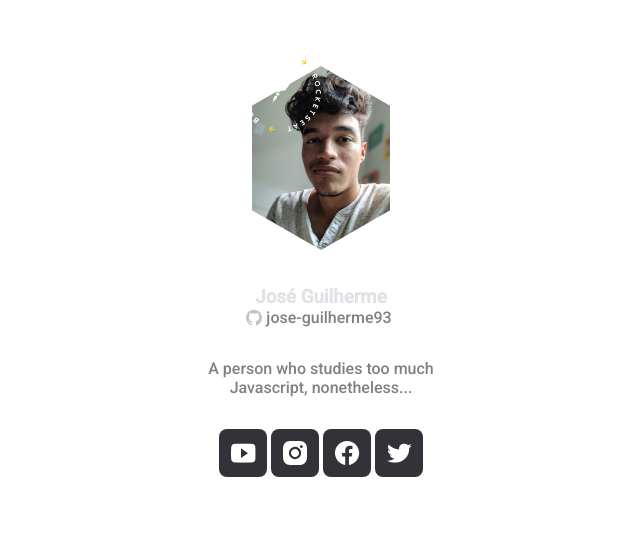
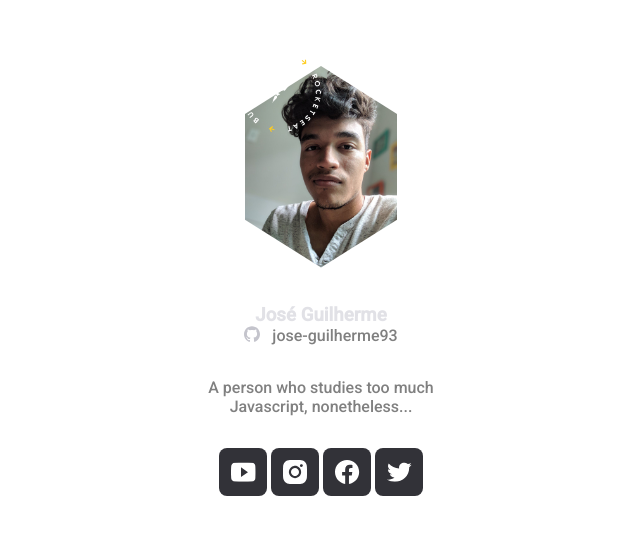
Before and after one commit to jose-guilherme93/Cool-ticket, a plain HTML site: page index.html in a window 1280 px wide. Shown: the part 118-652 px from the top of the page, without its empty margins (319-959 px from the left). Drawn offline with Linux system fonts and the light colour scheme.

Commit message:
change formatting in index.html and style.css

```diff
--- a/index.html
+++ b/index.html
@@ -5,12 +5,14 @@
     <meta http-equiv="X-UA-Compatible" content="IE=edge">
     <meta name="viewport" content="width=device-width, initial-scale=1.0">
     <title>Cool-ticket</title>
+    <link rel="shortcut icon" href="assets/rocketseat-logo.png" type="image/x-icon">
     <link rel="stylesheet" href="style.css">
 
     <link rel="preconnect" href="https://fonts.googleapis.com">
 <link rel="preconnect" href="https://fonts.gstatic.com" crossorigin>
 <link href="https://fonts.googleapis.com/css2?family=Roboto:wght@500&display=swap" rel="stylesheet">
 </head>
+
 <body>
     <main>
         <section class="content">
@@ -26,8 +28,9 @@
             <h3>José Guilherme</h3>
 
             <section class="nickname">
-                <img src="assets/github 2.svg" alt="icone github">
-                <p>jose-guilherme93</p>
+
+                <a href="https://github.com/jose-guilherme93" target="_blank"><img src="assets/github 2.svg" alt="icone github"></a>
+                <a href="https://github.com/jose-guilherme93" target="_blank"><p>jose-guilherme93</p></a>
             </section>
 
             <p class="text-description">A person who studies too much Javascript, nonetheless...</p>
@@ -35,16 +38,11 @@
             <section class="imagesSocialMedia">
                 <a href="https://www.youtube.com/channel/UC0SE0ZpXJE8rn9Sypl7uAoQ" target="_blank"><img src="assets/youtube.svg" class="rounded"  alt="icone youtube"></a>
 
-                <a href="" target="_blank"><img src="assets/instagram.svg"class="rounded" alt="icone instagram"></a>
+                <a href=""><img src="assets/instagram.svg"class="rounded" alt="icone instagram"></a>
 
-                <a href="" target="_blank"> <img src="assets/facebook.svg"class="rounded" alt="icone facebook"></a>
+                <a href=""> <img src="assets/facebook.svg"class="rounded" alt="icone facebook"></a>
 
-                <a href=" target="_blank"><img src="assets/twitter.svg"class="rounded" alt="icone twitter"></a>
-
-
-
-
-
+                <a href="#"><img src="assets/twitter.svg"class="rounded" alt="icone twitter"></a>
 
             </section>
 
--- a/style.css
+++ b/style.css
@@ -1,14 +1,9 @@
 * {
-
     margin: 0;
     box-sizing: border-box;
     padding: 0;
+}
 
-
-}
-html {
-    height: auto;
-}
 body {
     width: 100%;
     height: 100%;
@@ -17,17 +12,18 @@ body {
     font-family: 'Roboto', sans-serif;
 }
 
-
 main {
     width: 375px;
     height: 812px;
     background: url(assets/Mobile.png);
 
 }
+
 h3, p {
     color: gray ;
     text-align: center;
 }
+
 h3 {
     margin-top: 2rem;
     margin-bottom: 2rem;
@@ -37,23 +33,15 @@ h3 {
     display: flex;
     margin-bottom: 2rem;
     margin-top: -2rem;
+    justify-content: center;
+    gap: 0.75rem;
+    align-items: center;
 
 }
 
-section .nickname > p{
-
-    margin: auto;
-    justify-content: center;
-    align-items: center;
+a {
+    text-decoration: none;
 }
-
-section .nickname > img{
-
-    text-align: center;
-    position: relative;
-    left: 50px;
-}
-
 
 .selo {
     margin-top:170px;
@@ -62,24 +50,22 @@ section .nickname > img{
 }
 .avatar {
     width: 10rem;
-    height: 11.5rem;
+    height: 12.6rem;
     margin: 11.5rem auto 0;
     object-fit: contain;
     clip-path: polygon(50% 0, 100% 25%, 100% 75%, 50% 100%, 0 75%, 0 25%);
+
 }
-
-
 
 .imagesSocialMedia {
     text-align: center;
 }
+
 .content {
-
     margin-left: auto;
     margin-right: auto;
     max-width: 250px;
     text-align: center;
-
 }
 
 .imagesSocialMedia {
```
Also changed, not shown: assets/rocketseat-logo.png (added), 1 other file.
